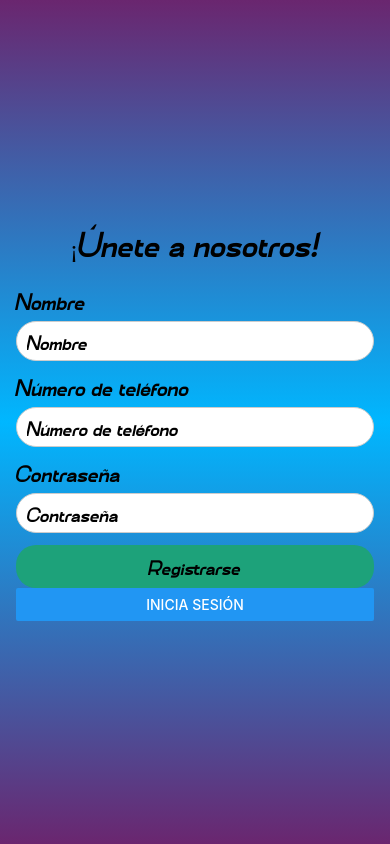
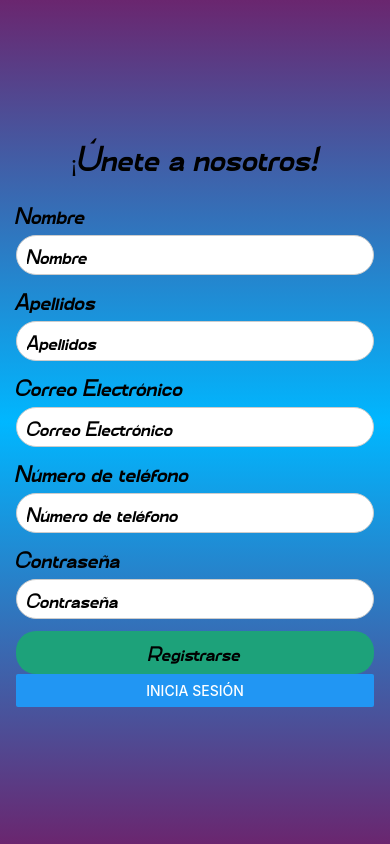
Before and after one commit to JoseLuCG/proyecto_CoDe, a React Native app in the folder Frontend/: screen /Register in a window 390 px wide. Built offline with nearby package versions, Linux system fonts and the light colour scheme.

Commit message:
Feat(Frontend/screens): add the necessary fields in the form

```diff
--- a/Frontend/src/screens/Register.js
+++ b/Frontend/src/screens/Register.js
@@ -11,6 +11,8 @@ const RegisterScreen = ({ navigation }) => {
     // States:
     const [ newUser, setNewUser ] = useState({
         userName: "",
+        userLastName: "",
+        userEmail: "",
         userPhone: "",
         userPassword: ""
     });
@@ -47,6 +49,18 @@ const RegisterScreen = ({ navigation }) => {
             />
 
             <InputField
+                label="Apellidos"
+                value={newUser.userLastName}
+                onChangeText={(text)=> handleinputChange("userLastName", text)}
+            />
+
+            <InputField
+                label="Correo Electrónico"
+                value={newUser.userEmail}
+                onChangeText={(text)=> handleinputChange("userEmail", text)}
+            />
+
+            <InputField
                 label="Número de teléfono"
                 value={newUser.userPhone}
                 onChangeText={(text)=> handleinputChange("userPhone", text)}
@@ -75,7 +89,7 @@ const styles = StyleSheet.create({
         padding: 16,
     },
     link: {
-        color: '#007BFF', // Azul típico de enlace
+        color: '#007BFF',
         textDecorationLine: 'underline',
         marginTop: 40,
     },
```
